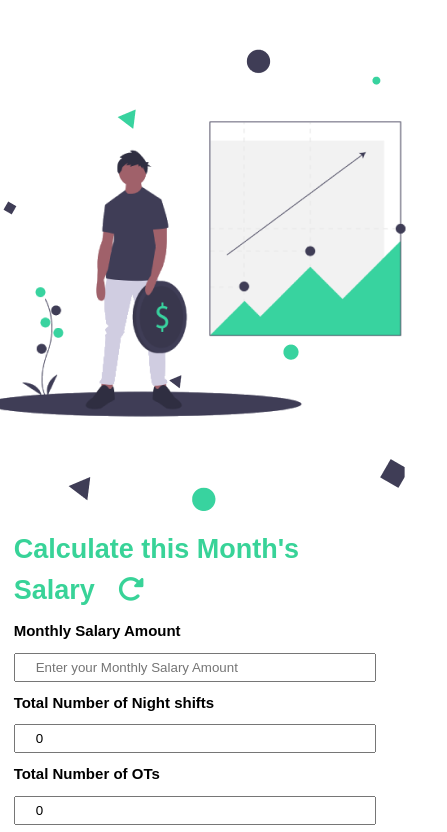
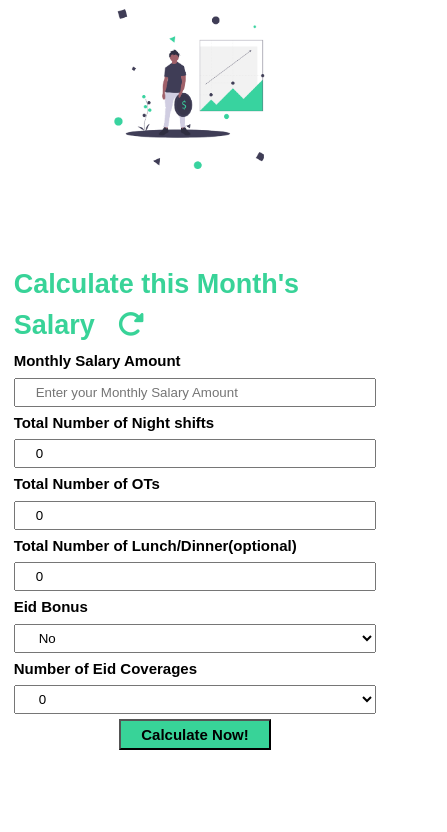
Before and after one commit to StanleyDip/sal-cal2.0, a plain HTML site: page index.html in a window 390 px wide. Shown: the top 832 px of the page, 447 px wide, since content can reach past the window. Drawn offline with Linux system fonts and the light colour scheme.

Commit message:
responsiveness addded

```diff
--- a/styles/style.css
+++ b/styles/style.css
@@ -85,6 +85,10 @@ input[type=number] {
     }
     .sal-cal-form-element{
         width: 93%;
+        gap:0.5rem;
+    }
+    .hero{
+        height: 175px;
     }
 
 }
```
